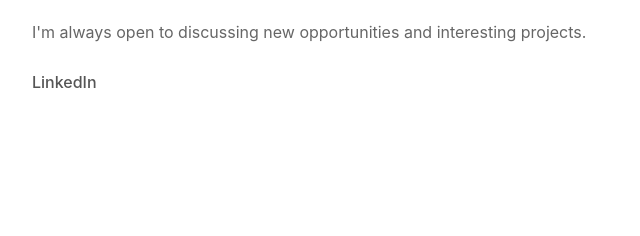
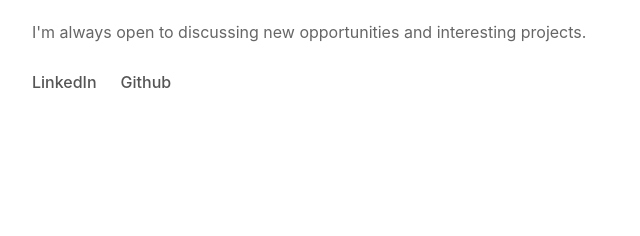
Before and after one commit to mxmchrbrt/portfolio, a plain HTML site: page index.html in a window 1280 px wide. Shown: the part 2496-2732 px from the top of the page, 228-868 px from the left. Drawn offline with Linux system fonts and the light colour scheme.

Commit message:
Adding my Github link in contacts

```diff
--- a/index.html
+++ b/index.html
@@ -73,6 +73,7 @@
                 <p>I'm always open to discussing new opportunities and interesting projects.</p>
                 <div class="contact-links">
                     <a href="https://www.linkedin.com/in/maxime-charberet/">LinkedIn</a>
+            <a href="https://github.com/mxmchrbrt">Github</a>
                 </div>
             </section>
         </main>
```
